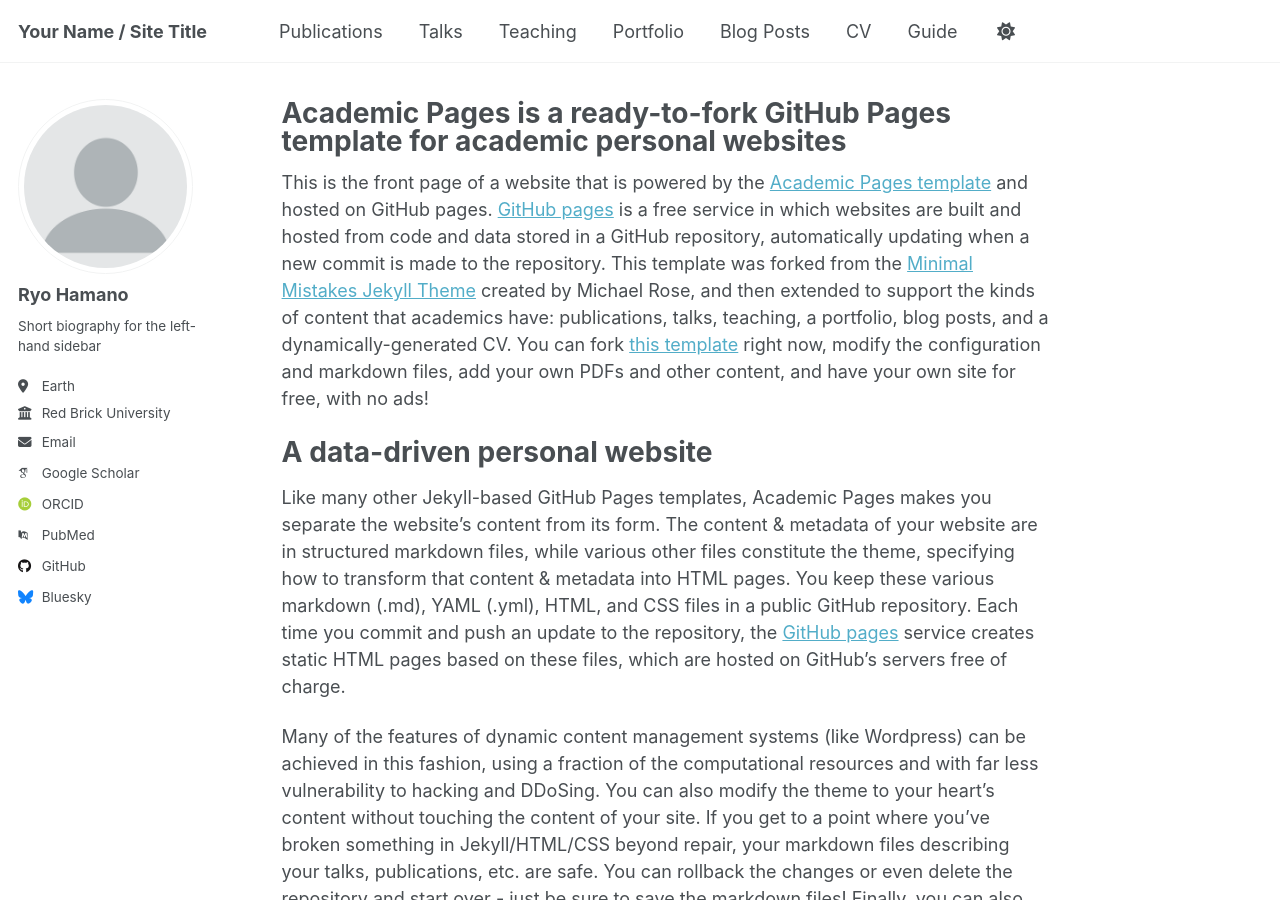
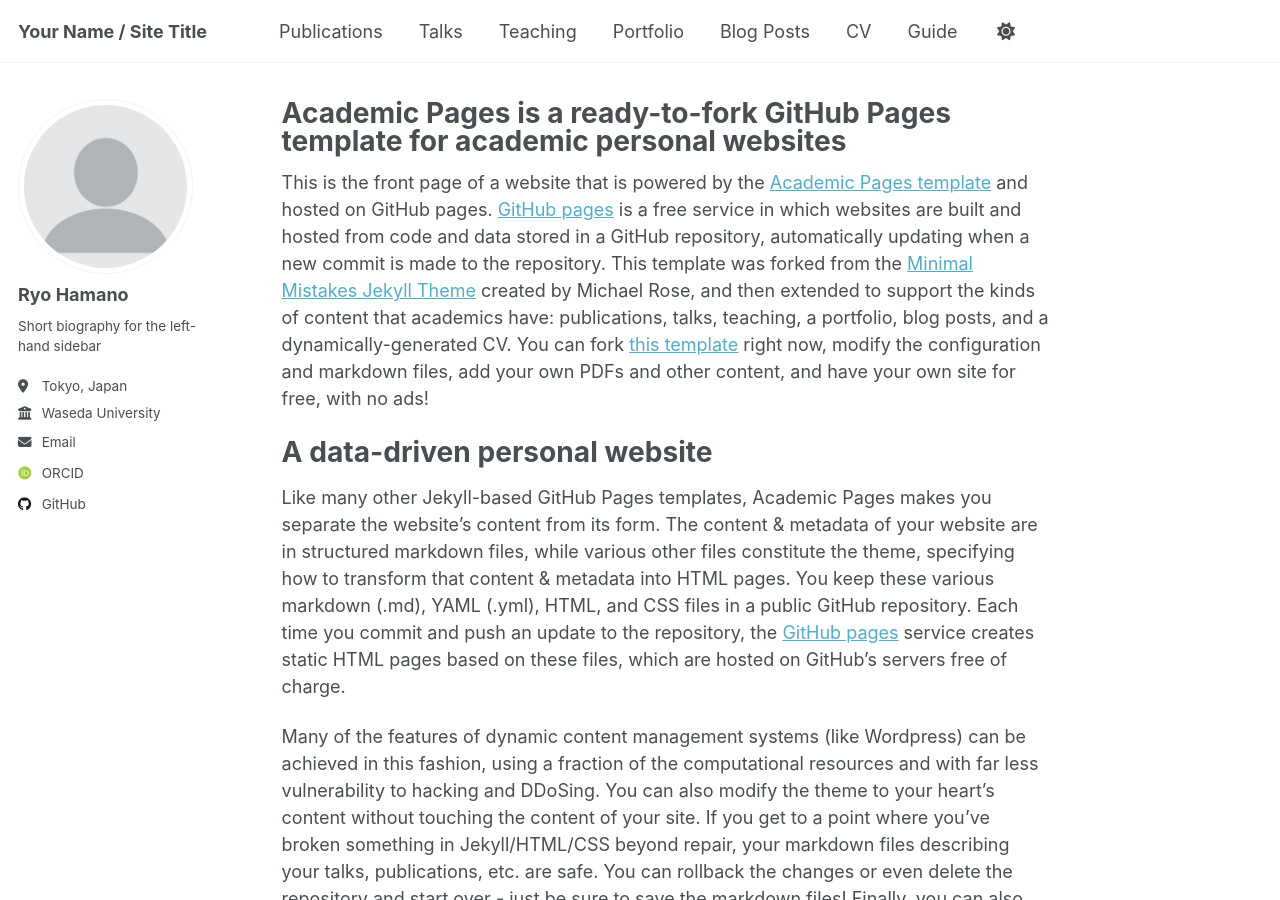
Before and after one commit to ryohamano/ryohamano.github.io, a Jekyll site: the page built from _pages/about.md, in a window 1280 px wide and 900 px high. Built offline with Jekyll 4.4.1, drawn with Linux system fonts in a browser that asks for light colours; some web fonts are replaced.

Commit message:
changed links

```diff
--- a/_config.yml
+++ b/_config.yml
@@ -26,19 +26,19 @@
   name             : "Ryo Hamano"
   pronouns         : # example: "she/her"
   bio              : "Short biography for the left-hand sidebar"
-  location         : "Earth"
-  employer         : "Red Brick University"
+  location         : "Tokyo, Japan" # e.g. "Tokyo, Japan"
+  employer         : "Waseda University"
   uri              : # URL
-  email            : "none@example.org"
+  email            : "ryohamamba71824@fuji.waseda.jp"
 
   # Academic websites
   academia         : # URL
   arxiv            : # URL - Update with the correct link to your profile
-  googlescholar    : "https://scholar.google.com/citations?user=PS_CX0AAAAAJ"
+  googlescholar    : #"https://scholar.google.com/citations?user=PS_CX0AAAAAJ"
   impactstory      : # URL
-  orcid            : "http://orcid.org/yourorcidurl"
+  orcid            : "https://orcid.org/0009-0001-3113-498X"
   semantic         : # URL
-  pubmed           : "https://www.ncbi.nlm.nih.gov/pubmed/?term=john+snow"
+  pubmed           : #"https://www.ncbi.nlm.nih.gov/pubmed/?term=john+snow"
   researchgate     : # URL
   scopus           : # URL
 
@@ -51,7 +51,7 @@
   stackoverflow    : # User number or user number and name (i.e., use "1" or "1/jeff-atwood")
 
   # Social media
-  bluesky          : "bsky.app" # Replace this with you Bluesky username
+  bluesky          : #"bsky.app" # Replace this with you Bluesky username
   facebook         : # Username
   flickr           : # Username
   foursquare       : # Username
```
